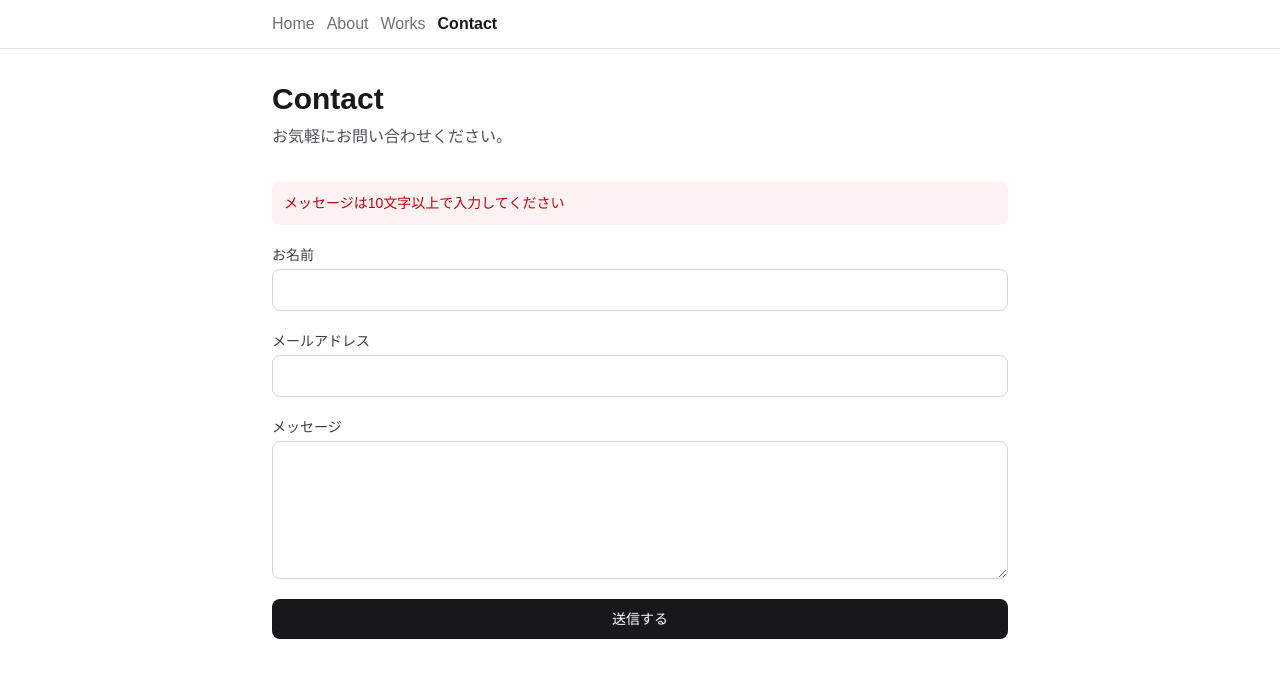
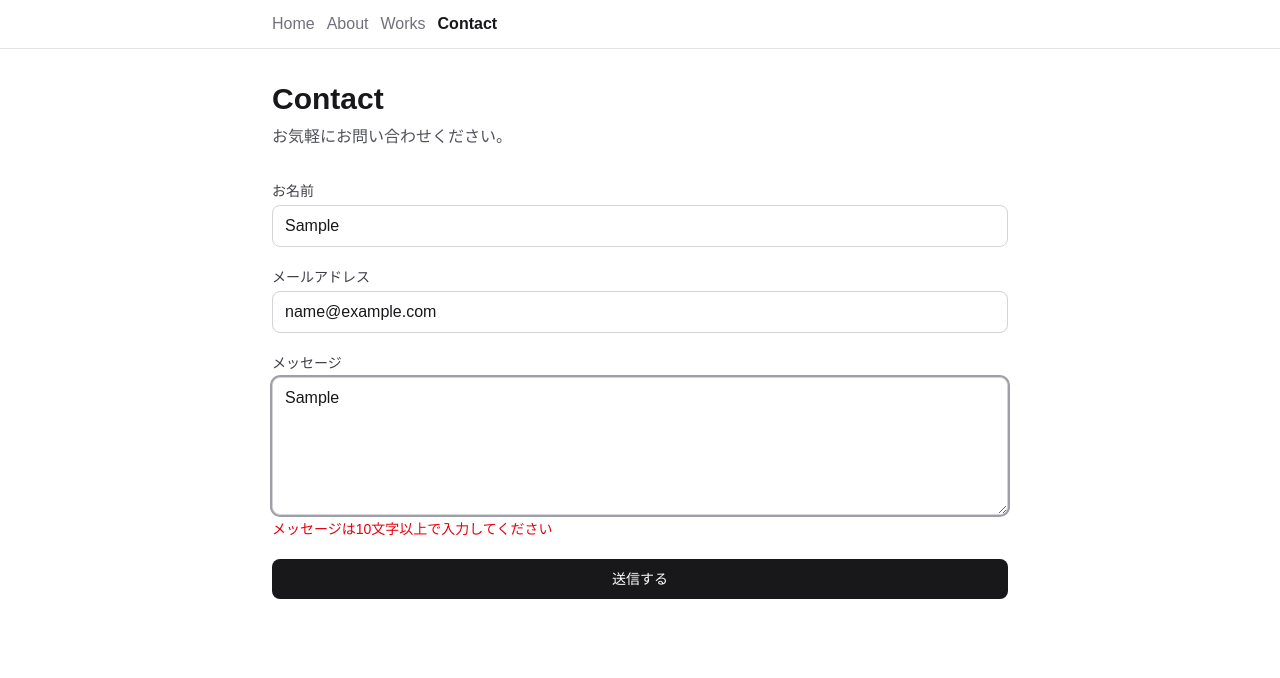
Before and after one commit to jj13jp/n16-blog, a Next.js app: page /contact in a window 1280 px wide. Both pictures are taken after typing "Sample", "name@example.com", "Sample" into the empty fields and a click on the button "送信する". Shown: the top 678 px of the page. Built offline with nearby package versions, Linux system fonts and the light colour scheme; a web font is replaced by a local one.

Commit message:
refactor: ContactForm を React Hook Form + zodResolver で再構築

```diff
--- a/src/features/contact/actions/serverActions.ts
+++ b/src/features/contact/actions/serverActions.ts
@@ -1,25 +1,16 @@
 "use server"
 
 import { Resend } from "resend"
-import { z } from "zod"
-
-const schema = z.object({
-  name: z.string().min(1, "名前を入力してください"),
-  email: z.email("有効なメールアドレスを入力してください"),
-  message: z.string().min(10, "メッセージは10文字以上で入力してください"),
-})
+import { contactSchema } from "@/features/contact/schema"
 
 export type ContactActionResult = { success: true } | { success: false; message: string }
 
-export async function sendContact(
-  _state: ContactActionResult | null,
-  formData: FormData,
-): Promise<ContactActionResult> {
-  const parsed = schema.safeParse({
-    name: formData.get("name"),
-    email: formData.get("email"),
-    message: formData.get("message"),
-  })
+export async function sendContact(data: {
+  name: string
+  email: string
+  message: string
+}): Promise<ContactActionResult> {
+  const parsed = contactSchema.safeParse(data)
 
   if (!parsed.success) {
     return { success: false, message: parsed.error.issues[0].message }
--- a/src/features/contact/components/ContactForm.tsx
+++ b/src/features/contact/components/ContactForm.tsx
@@ -1,14 +1,34 @@
 "use client"
 
-import { useActionState } from "react"
-import { type ContactActionResult, sendContact } from "@/features/contact/actions/serverActions"
-
-type State = ContactActionResult | null
+import { zodResolver } from "@hookform/resolvers/zod"
+import { useState } from "react"
+import { useForm } from "react-hook-form"
+import { sendContact } from "@/features/contact/actions/serverActions"
+import { type ContactFormData, contactSchema } from "@/features/contact/schema"
 
 export function ContactForm() {
-  const [state, formAction, isPending] = useActionState<State, FormData>(sendContact, null)
+  const [isSuccess, setIsSuccess] = useState(false)
+  const [serverError, setServerError] = useState<string | null>(null)
 
-  if (state?.success) {
+  const {
+    register,
+    handleSubmit,
+    formState: { errors, isSubmitting },
+  } = useForm<ContactFormData>({
+    resolver: zodResolver(contactSchema),
+  })
+
+  const onSubmit = async (data: ContactFormData) => {
+    setServerError(null)
+    const result = await sendContact(data)
+    if (result.success) {
+      setIsSuccess(true)
+    } else {
+      setServerError(result.message)
+    }
+  }
+
+  if (isSuccess) {
     return (
       <p className="rounded-lg bg-green-50 p-4 text-green-800 dark:bg-green-950 dark:text-green-200">
         お問い合わせを受け付けました。ありがとうございます。
@@ -17,11 +37,9 @@ export function ContactForm() {
   }
 
   return (
-    <form action={formAction} className="flex flex-col gap-5">
-      {state && !state.success && (
-        <p className="rounded-lg bg-red-50 p-3 text-sm text-red-700 dark:bg-red-950 dark:text-red-300">
-          {state.message}
-        </p>
+    <form onSubmit={handleSubmit(onSubmit)} className="flex flex-col gap-5">
+      {serverError && (
+        <p className="rounded-lg bg-red-50 p-3 text-sm text-red-700 dark:bg-red-950 dark:text-red-300">{serverError}</p>
       )}
 
       <div className="flex flex-col gap-1">
@@ -30,11 +48,11 @@ export function ContactForm() {
         </label>
         <input
           id="name"
-          name="name"
           type="text"
-          required
+          {...register("name")}
           className="rounded-lg border border-zinc-300 bg-white px-3 py-2 text-zinc-900 focus:outline-none focus:ring-2 focus:ring-zinc-400 dark:border-zinc-700 dark:bg-black/50 dark:text-zinc-100"
         />
+        {errors.name && <span className="text-sm text-red-600 dark:text-red-400">{errors.name.message}</span>}
       </div>
 
       <div className="flex flex-col gap-1">
@@ -43,11 +61,11 @@ export function ContactForm() {
         </label>
         <input
           id="email"
-          name="email"
           type="email"
-          required
+          {...register("email")}
           className="rounded-lg border border-zinc-300 bg-white px-3 py-2 text-zinc-900 focus:outline-none focus:ring-2 focus:ring-zinc-400 dark:border-zinc-700 dark:bg-black/50 dark:text-zinc-100"
         />
+        {errors.email && <span className="text-sm text-red-600 dark:text-red-400">{errors.email.message}</span>}
       </div>
 
       <div className="flex flex-col gap-1">
@@ -56,19 +74,19 @@ export function ContactForm() {
         </label>
         <textarea
           id="message"
-          name="message"
           rows={5}
-          required
+          {...register("message")}
           className="rounded-lg border border-zinc-300 bg-white px-3 py-2 text-zinc-900 focus:outline-none focus:ring-2 focus:ring-zinc-400 dark:border-zinc-700 dark:bg-black/50 dark:text-zinc-100"
         />
+        {errors.message && <span className="text-sm text-red-600 dark:text-red-400">{errors.message.message}</span>}
       </div>
 
       <button
         type="submit"
-        disabled={isPending}
+        disabled={isSubmitting}
         className="rounded-lg bg-zinc-900 px-5 py-2.5 text-sm font-medium text-white hover:bg-zinc-700 disabled:opacity-50 dark:bg-zinc-100 dark:text-zinc-900 dark:hover:bg-zinc-300"
       >
-        {isPending ? "送信中..." : "送信する"}
+        {isSubmitting ? "送信中..." : "送信する"}
       </button>
     </form>
   )
```
